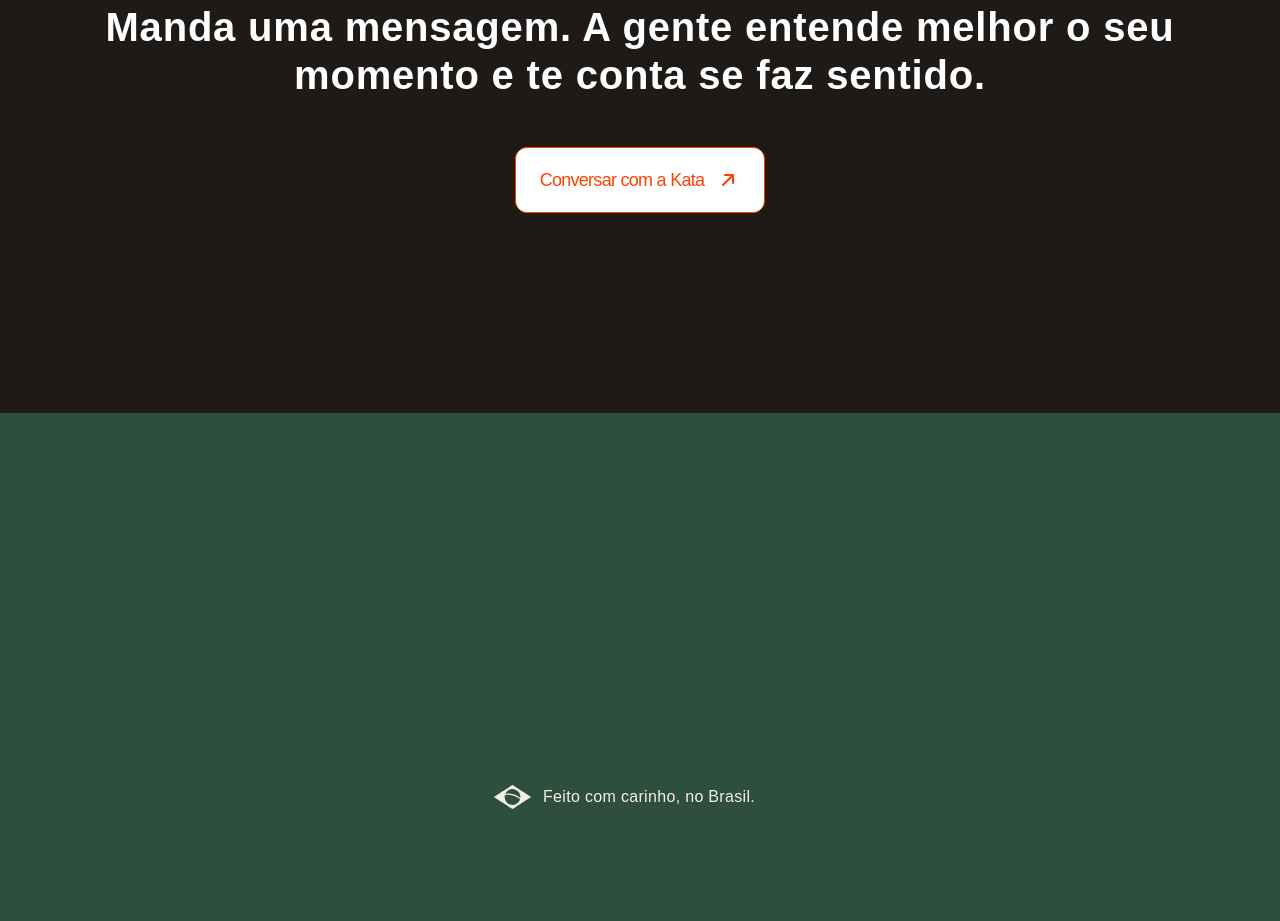
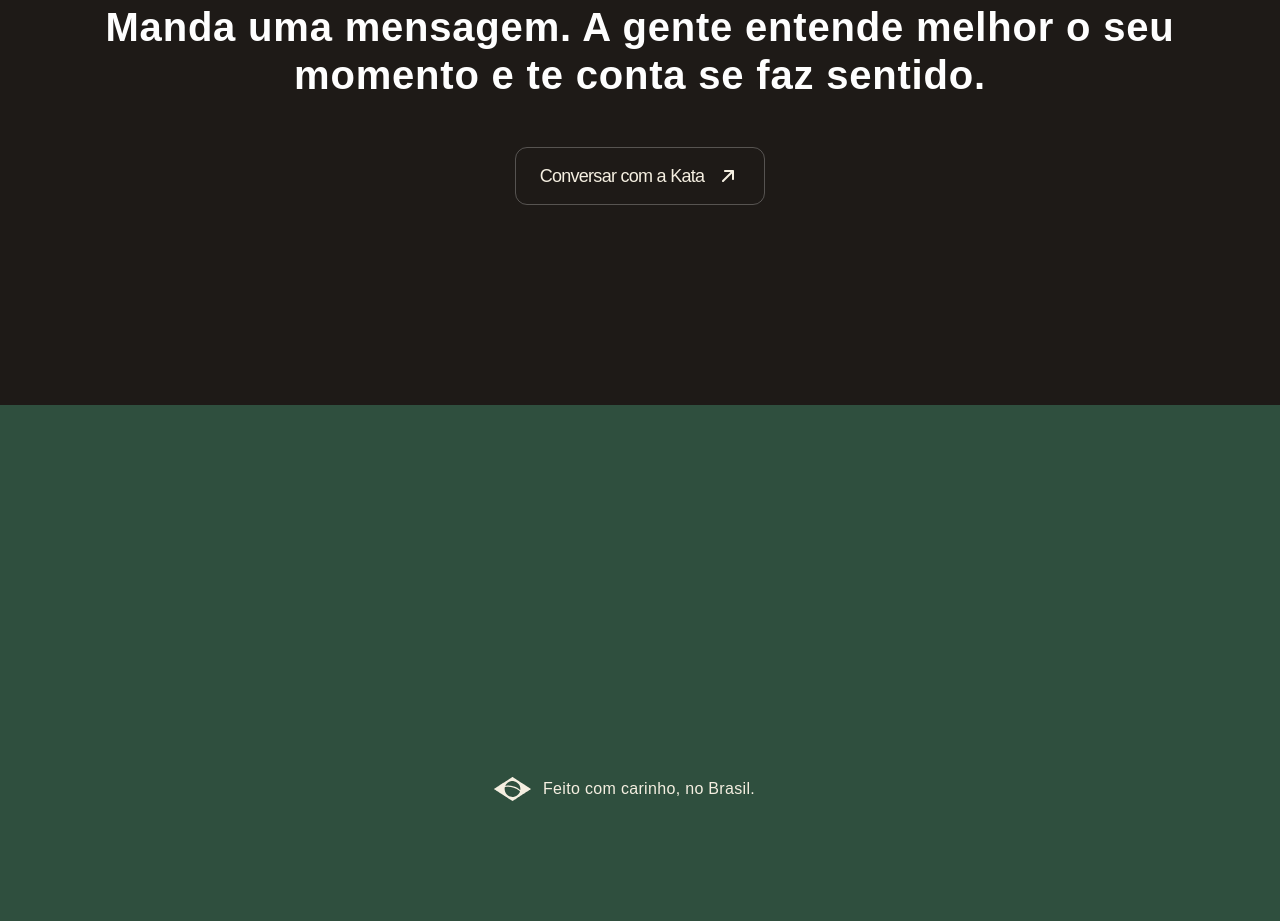
Before and after one commit to KataEstudioLab/kata-preview, a plain HTML site: page curso-business-design.html in a window 1280 px wide. Shown: the part 6224-7145 px from the top of the page. Drawn offline with nearby package versions, Linux system fonts and the light colour scheme; a web font is replaced by a local one.

Commit message:
Use flutuante CTA button style in contact CTA section
Replaces btn--home with curso-flutuante__cta and updates arrow
to arrow-diagonal-white.svg to match the floating bar button style.

Co-Authored-By: Claude Sonnet 4.6 <noreply@anthropic.com>

```diff
--- a/curso-business-design.html
+++ b/curso-business-design.html
@@ -339,9 +339,9 @@
     <section class="curso-cta-contato">
       <p class="curso-cta-contato__label">Ainda está decidindo?</p>
       <h2 class="curso-cta-contato__titulo">Manda uma mensagem. A gente entende melhor o seu momento e te conta se faz sentido.</h2>
-      <a href="https://wa.me/5511976139278" target="_blank" rel="noopener noreferrer" class="btn btn--home">
+      <a href="https://wa.me/5511976139278" target="_blank" rel="noopener noreferrer" class="curso-flutuante__cta">
         Conversar com a Kata
-        <img src="assets/arrow-orange.svg" alt="" aria-hidden="true" width="24" height="24" style="display:block;flex-shrink:0;">
+        <img src="assets/arrow-diagonal-white.svg" alt="" aria-hidden="true" width="24" height="24" style="display:block;flex-shrink:0;">
       </a>
     </section>
 
```
